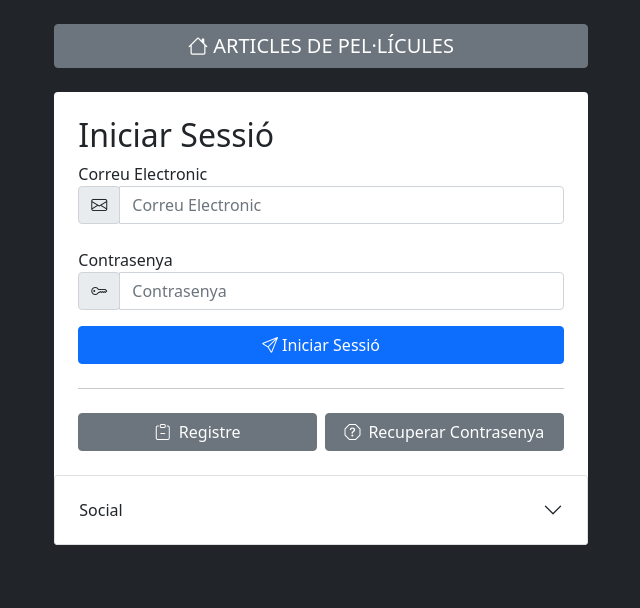
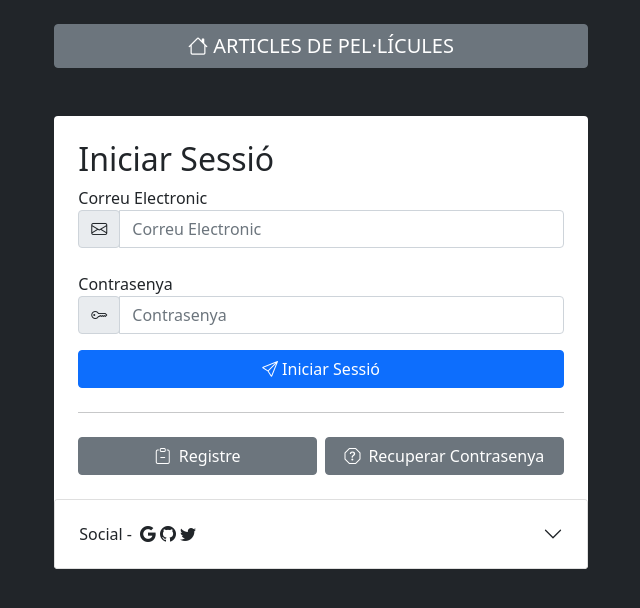
Before and after one commit to mperalsapa/servidor-pt04, a PHP site: template src/views/login.vista.php in a window 1280 px wide. Shown: the top 608 px of the page, without its empty margins (319-959 px from the left). Run offline with PHP 8.4, Linux system fonts and the light colour scheme; the template is opened without the code that fills it, so the values that code supplies are empty; some libraries are stand-ins or nearby versions.

Commit message:
tweak style

```diff
--- a/form_templates/profile.html
+++ b/form_templates/profile.html
@@ -12,7 +12,7 @@
 
 <body>
     <div class="bg-dark d-flex align-items-center justify-content-center" style="height:100vh; width:100vw;">
-        <div class="bg-white rounded col-8 col-md-6 col-lg-5 col-xxl-3">
+        <div class="bg-white rounded col-8 col-md-6 col-lg-5 col-xxl-3 my-4">
 
             <div class="row col-12 d-flex justify-content-center m-0">
                 <div class="col-3 m-5 bg-dark d-flex rounded-circle justify-content-center align-items-center" style="aspect-ratio: 1;">
--- a/src/controllers/lost-password.php
+++ b/src/controllers/lost-password.php
@@ -65,6 +65,7 @@ function sendLostPasswordEmail(string $emailTo, string $token)
 if ($_SERVER["REQUEST_METHOD"] == "GET") {
     if (!isset($_GET["resetToken"])) {
         include_once("src/views/lost-password.vista.php");
+        die();
     }
     $token = $_GET["resetToken"];
     echo "Token: $token <br>";
--- a/src/views/login.vista.php
+++ b/src/views/login.vista.php
@@ -15,7 +15,7 @@
         <a class="my-4 d-flex align-items-center justify-content-center btn btn-secondary col-12 col-sm-8 col-md-6 col-lg-5 col-xxl-3" href="index">
             <span class="text-white m-0 fs-5"><i class="bi bi-house"></i> ARTICLES DE PEL·LÍCULES</span>
         </a>
-        <div class="bg-white rounded col-8 col-md-6 col-lg-5 col-xxl-3">
+        <div class="bg-white rounded col-8 col-md-6 col-lg-5 col-xxl-3 my-4 my-4">
             <form class="align-middle m-4" action="login" method="POST">
                 <h2>Iniciar Sessió</h2>
                 <div class="form-group">
@@ -73,7 +73,7 @@
                 <div class="accordion-item">
                     <h2 class="accordion-header" id="headingTwo">
                         <button class="accordion-button collapsed p-4" type="button" data-bs-toggle="collapse" data-bs-target="#collapseOne">
-                            Social
+                            Social - <i class="ms-2 bi bi-google"></i> <i class="ms-1 bi bi-github"></i> <i class="ms-1 bi bi-twitter"></i>
                         </button>
                     </h2>
                     <div id="collapseOne" class="accordion-collapse collapse" aria-labelledby="headingTwo" data-bs-parent="#accordionExample">
--- a/src/views/lost-password.vista.php
+++ b/src/views/lost-password.vista.php
@@ -15,7 +15,7 @@
         <a class="my-4 d-flex align-items-center justify-content-center btn btn-secondary col-12 col-sm-8 col-md-6 col-lg-5 col-xxl-3" href="index">
             <span class="text-white m-0 fs-5"><i class="bi bi-house"></i> ARTICLES DE PEL·LÍCULES</span>
         </a>
-        <div class="bg-white rounded col-8 col-md-6 col-lg-5 col-xxl-3">
+        <div class="bg-white rounded col-8 col-md-6 col-lg-5 col-xxl-3 my-4">
             <form class="align-middle m-4" action="lost-password" method="POST">
                 <h2>Recuperar Contrasenya</h2>
                 <div class="form-group">
--- a/src/views/profile.vista.php
+++ b/src/views/profile.vista.php
@@ -11,7 +11,7 @@
 
 <body>
     <div class="bg-dark d-flex align-items-center justify-content-center" style="height:100vh; width:100vw;">
-        <div class="bg-white rounded col-8 col-md-6 col-lg-5 col-xxl-3">
+        <div class="bg-white rounded col-8 col-md-6 col-lg-5 col-xxl-3 my-4">
             <div class="row col-12 d-flex justify-content-center m-0">
                 <div class="col-3 m-5 bg-dark d-flex rounded-circle justify-content-center align-items-center" style="aspect-ratio: 1;">
                     <p class="m-0 text-white display-4">MP</p>
--- a/src/views/reset-password.vista.php
+++ b/src/views/reset-password.vista.php
@@ -14,7 +14,7 @@
         <a class="my-4 d-flex align-items-center justify-content-center btn btn-secondary col-12 col-sm-8 col-md-6 col-lg-5 col-xxl-3" href="index">
             <span class="text-white m-0 fs-5"><i class="bi bi-house"></i> ARTICLES DE PEL·LÍCULES</span>
         </a>
-        <div class="bg-white rounded col-8 col-md-6 col-lg-5 col-xxl-3">
+        <div class="bg-white rounded col-8 col-md-6 col-lg-5 col-xxl-3 my-4">
             <form class="align-middle m-4" action="lost-password?resetToken=<?= $token ?>" method="POST">
                 <h2>Restablir Contrasenya</h2>
                 <div class="row mt-2">
```
